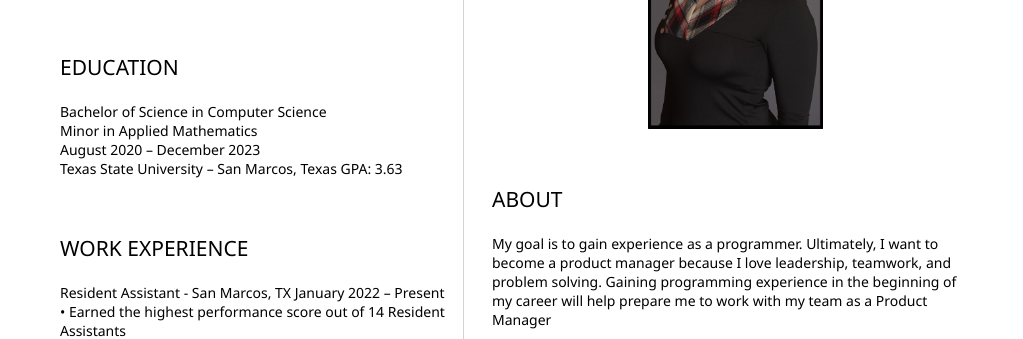
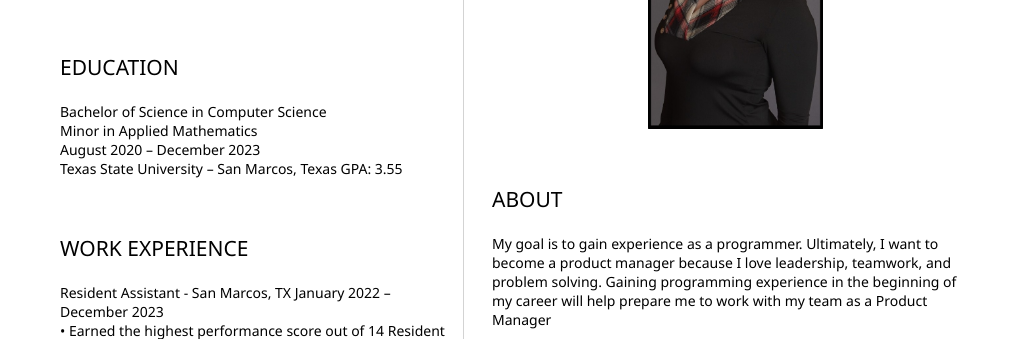
Before and after one commit to KacysGit/resume, a plain HTML site: page index.html in a window 1280 px wide. Shown: the part 461-800 px from the top of the page, without its empty margins (128-1151 px from the left). Drawn offline with Linux system fonts and the light colour scheme.

Commit message:
updated graduation data

```diff
--- a/index.html
+++ b/index.html
@@ -47,14 +47,14 @@
 					Minor in Applied Mathematics   <br> </span>
 					August 2020 – December 2023 <br>
 					Texas State University – San Marcos, Texas
-					<span class="slightBold">GPA: 3.63 </span>
+					<span class="slightBold">GPA: 3.55 </span>
 
 
 
 				</section>
 				<section>
 					<h2>WORK EXPERIENCE</h2>
-					<span class="slightBold">Resident Assistant	- San Marcos, TX             January 2022 – Present </span>
+					<span class="slightBold">Resident Assistant	- San Marcos, TX             January 2022 – December 2023 </span>
 					<br>•	Earned the highest performance score out of 14 Resident Assistants
 					<br>•	Provided 24/7 guidance to 41 residents
 					<br>•	Worked 24 hour on call rounds to address emergencies for 650 residents
@@ -91,7 +91,7 @@
 				<section>
 					<h2> TECHNICAL SKILLS</h2>
 					<br> •	Languages – C++, Python, Java, HTML, JavaScript, CSS
-					<br> •	Software – Git, GitKraken, BitBucket, Linux Terminal, Microsoft Office
+					<br> •	Software – Git, GitKraken, BitBucket, Linux Terminal, Microsoft Office, Jira
 					<br> •	IDE’s and Debuggers – Replit, Online GDB, Visual Studio Code
 				</section>
 				<section>
```
